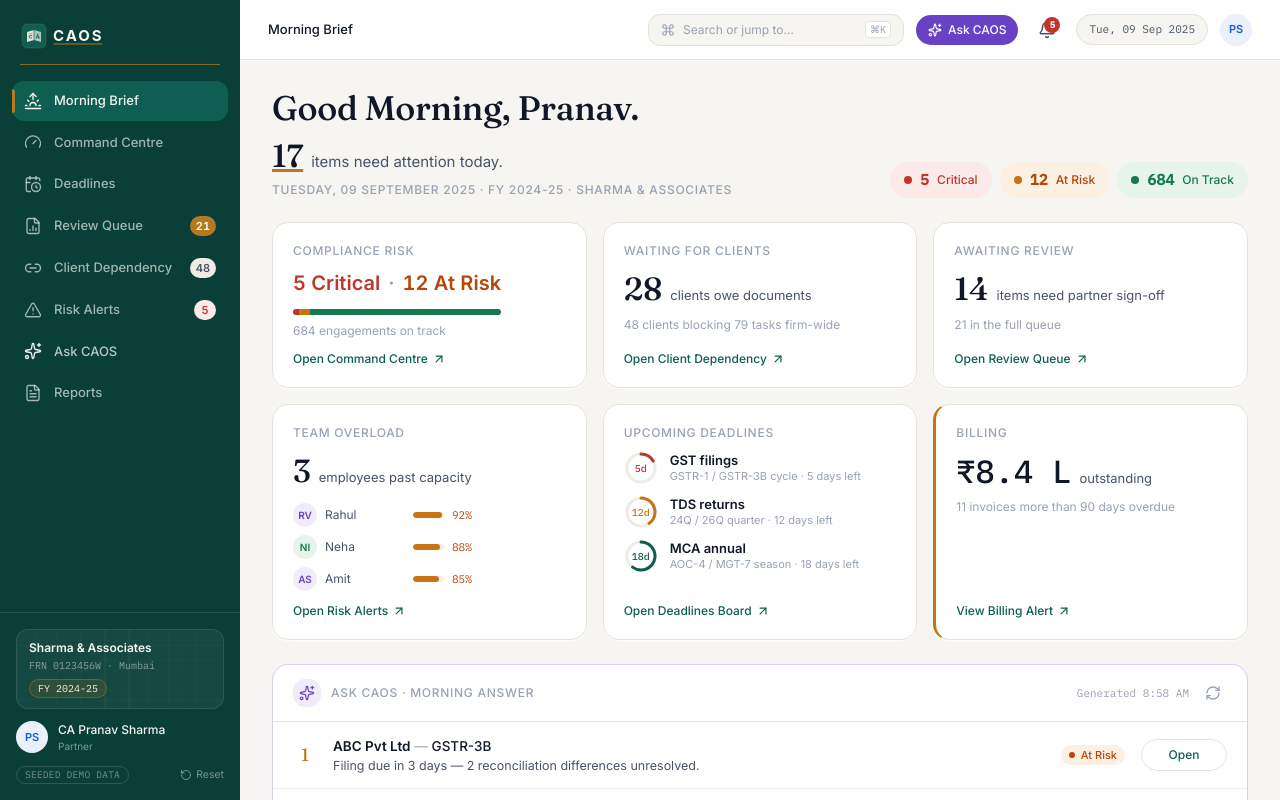
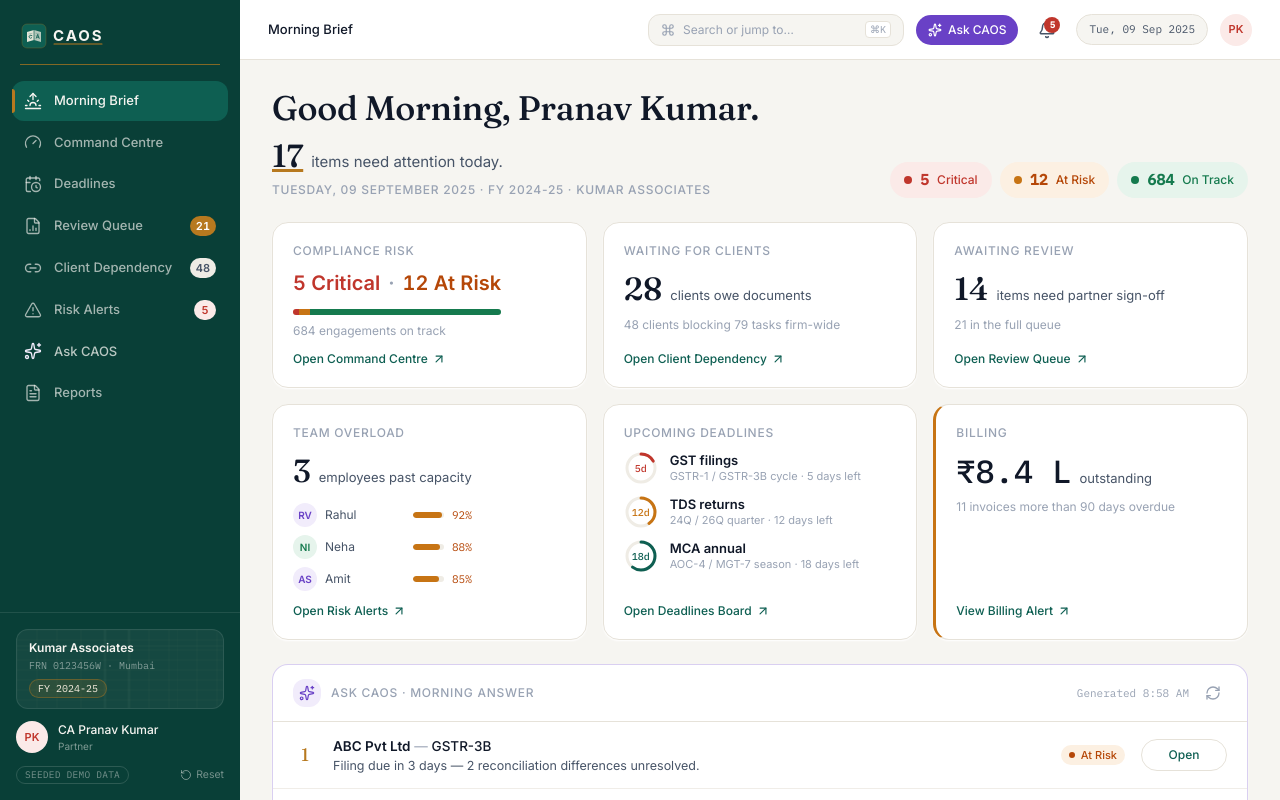
Before and after one commit to jhapran/caos, a React (Vite) app in the folder app/: page /brief in a window 1280 px wide. Shown: the top 800 px of the page. Built offline with nearby package versions, Linux system fonts and the light colour scheme.

Commit message:
Update references from 'CA Pranav Sharma' to 'CA Pranav Kumar' and change firm name to 'Kumar Associates' across multiple files for consistency

```diff
--- a/app/src/data/askCaos.ts
+++ b/app/src/data/askCaos.ts
@@ -17,7 +17,7 @@ export const ASK_FIXTURES: AskAnswer[] = [
         ['ABC Pvt Ltd', 'Aug 2025', '20 Sep 2025', 'Waiting for Client', 'Priya Nair'],
         ['Trident Pharma Pvt Ltd', 'Aug 2025', '20 Sep 2025', 'Ready to File', 'Priya Nair'],
         ['Vedant Alloys Pvt Ltd', 'Aug 2025', '20 Sep 2025', 'Preparation', 'Rahul Verma'],
-        ['LMN Ltd', 'Aug 2025', '20 Sep 2025', 'Ready to File', 'CA Pranav Sharma'],
+        ['LMN Ltd', 'Aug 2025', '20 Sep 2025', 'Ready to File', 'CA Pranav Kumar'],
         ['Kaveri Textiles Pvt Ltd', 'Aug 2025', '20 Sep 2025', 'Preparation', 'Rahul Verma'],
       ],
     },
@@ -71,7 +71,7 @@ export const ASK_FIXTURES: AskAnswer[] = [
       columns: ['Client', 'Compliance', 'Period', 'Due', 'Owner'],
       rows: [
         ['Trident Pharma Pvt Ltd', 'GSTR-3B', 'Aug 2025', '20 Sep 2025', 'Priya Nair'],
-        ['LMN Ltd', 'GSTR-3B', 'Aug 2025', '20 Sep 2025', 'CA Pranav Sharma'],
+        ['LMN Ltd', 'GSTR-3B', 'Aug 2025', '20 Sep 2025', 'CA Pranav Kumar'],
         ['Sapphire Software Solutions', 'GSTR-1', 'Aug 2025', '11 Sep 2025', 'Rahul Verma'],
         ['Astra Cloud Technologies', 'GSTR-1', 'Aug 2025', '11 Sep 2025', 'Rahul Verma'],
         ['Quickmed Diagnostics Pvt Ltd', 'GSTR-1', 'Aug 2025', '11 Sep 2025', 'Priya Nair'],
@@ -90,7 +90,7 @@ export const ASK_FIXTURES: AskAnswer[] = [
       columns: ['Severity', 'Alert', 'Owner', 'Recommended action'],
       rows: [
         ['Critical', 'GSTR-1 overdue for 3 clients', 'Priya Nair', 'Escalation reminder + reassign prep'],
-        ['Critical', '9 tax audits due 30 Sep', 'CA Pranav Sharma', 'Rebalance workload across team'],
+        ['Critical', '9 tax audits due 30 Sep', 'CA Pranav Kumar', 'Rebalance workload across team'],
         ['High', 'ABC Pvt Ltd blocking 7 tasks', 'Priya Nair', 'Escalate to client CFO'],
         ['Medium', 'Advance Tax Q2 due 15 Sep (6 clients)', 'Rahul Verma', 'Send challan-ready computations'],
         ['Low', 'MCA annual filings season starting', 'Neha Iyer', 'Schedule 5 AGMs before 25 Sep'],
@@ -112,7 +112,7 @@ export const ASK_FIXTURES: AskAnswer[] = [
         ['Rahul Verma', '288', '52', '4', 'Heavy'],
         ['Neha Iyer', '226', '38', '2', 'Moderate'],
         ['Amit Shah', '214', '31', '2', 'Moderate'],
-        ['CA Pranav Sharma', '128', '18', '1', 'Reviews only'],
+        ['CA Pranav Kumar', '128', '18', '1', 'Reviews only'],
       ],
     },
     followUps: ['Reassign 2 audits to Amit Shah', 'Show Priya Nair’s at-risk items', 'Export workload report'],
@@ -131,7 +131,7 @@ export const FALLBACK_ANSWER: Omit<AskAnswer, 'question'> = {
     rows: [
       ['ABC Pvt Ltd', 'GSTR-1', '11 Sep 2025', 'Not Started', 'Priya Nair'],
       ['PQR Industries', 'Tax Audit', '30 Sep 2025', 'Preparation', 'Priya Nair'],
-      ['LMN Ltd', 'Advance Tax', '15 Sep 2025', 'Waiting for Client', 'CA Pranav Sharma'],
+      ['LMN Ltd', 'Advance Tax', '15 Sep 2025', 'Waiting for Client', 'CA Pranav Kumar'],
       ['Vedant Alloys Pvt Ltd', 'GSTR-3B', '20 Sep 2025', 'Preparation', 'Rahul Verma'],
     ],
   },
--- a/app/src/data/clients.ts
+++ b/app/src/data/clients.ts
@@ -1,14 +1,14 @@
 import type { Client, Firm } from './types';
 
 export const FIRM: Firm = {
-  name: 'Sharma & Associates, Chartered Accountants',
-  shortName: 'Sharma & Associates',
+  name: 'Kumar Associates, Chartered Accountants',
+  shortName: 'Kumar Associates',
   frn: '0123456W',
   city: 'Mumbai',
   fy: 'FY 2024-25',
   ay: 'AY 2025-26',
   team: [
-    { id: 'u-pranav', name: 'CA Pranav Sharma', initials: 'PS', role: 'Partner' },
+    { id: 'u-pranav', name: 'CA Pranav Kumar', initials: 'PK', role: 'Partner' },
     { id: 'u-priya', name: 'Priya Nair', initials: 'PN', role: 'Manager' },
     { id: 'u-rahul', name: 'Rahul Verma', initials: 'RV', role: 'Senior Associate' },
     { id: 'u-neha', name: 'Neha Iyer', initials: 'NI', role: 'Associate' },
--- a/app/src/data/store.tsx
+++ b/app/src/data/store.tsx
@@ -75,7 +75,7 @@ export function DemoStoreProvider({ children }: { children: ReactNode }) {
       const base = REVIEW_ITEMS.find((r) => r.id === id);
       const comments = [...(prev?.comments ?? base?.comments ?? [])];
       if (comment) {
-        comments.push({ at: new Date().toISOString(), by: 'CA Pranav Sharma', text: comment });
+        comments.push({ at: new Date().toISOString(), by: 'CA Pranav Kumar', text: comment });
       }
       return { ...s, reviewOverlay: { ...s.reviewOverlay, [id]: { status: 'approved', comments } } };
     });
@@ -86,7 +86,7 @@ export function DemoStoreProvider({ children }: { children: ReactNode }) {
       const prev = s.reviewOverlay[id];
       const base = REVIEW_ITEMS.find((r) => r.id === id);
       const comments = [...(prev?.comments ?? base?.comments ?? [])];
-      comments.push({ at: new Date().toISOString(), by: 'CA Pranav Sharma', text: comment || 'Returned for rework.' });
+      comments.push({ at: new Date().toISOString(), by: 'CA Pranav Kumar', text: comment || 'Returned for rework.' });
       return { ...s, reviewOverlay: { ...s.reviewOverlay, [id]: { status: 'returned', comments } } };
     });
   }, []);
@@ -97,7 +97,7 @@ export function DemoStoreProvider({ children }: { children: ReactNode }) {
     const reminder: Reminder = {
       sentAt: new Date().toISOString(),
       channel,
-      by: 'CA Pranav Sharma',
+      by: 'CA Pranav Kumar',
     };
     setState((s) => ({
       ...s,
--- a/app/src/pages/ComplianceDetail.tsx
+++ b/app/src/pages/ComplianceDetail.tsx
@@ -372,7 +372,7 @@ function ComplianceDetailInner({ id }: { id: string }) {
   const addNote = () => {
     const text = draft.trim();
     if (!text) return;
-    const note = { at: demoNowIso(notes.length), by: 'CA Pranav Sharma', text };
+    const note = { at: demoNowIso(notes.length), by: 'CA Pranav Kumar', text };
     setNotes((n) => [...n, note]);
     setLocalEvents((ev) => [...ev, { at: note.at, kind: 'note', text: `Note added by ${note.by}` }]);
     setDraft('');
--- a/app/src/pages/DeadlineClients.tsx
+++ b/app/src/pages/DeadlineClients.tsx
@@ -186,7 +186,7 @@ function DeadlineClientsInner({ id }: { id: string }) {
       for (const r of selectedRows) {
         next[r.client.id] = [
           ...(next[r.client.id] ?? []),
-          { sentAt: now, channel: 'Email', by: 'CA Pranav Sharma' },
+          { sentAt: now, channel: 'Email', by: 'CA Pranav Kumar' },
         ];
       }
       return next;
--- a/app/src/pages/alerts/alertContent.ts
+++ b/app/src/pages/alerts/alertContent.ts
@@ -90,7 +90,7 @@ export const ALERT_CONTENT: AlertContent[] = [
     rule: 'workload-threshold',
     detectedAt: 'Detected 06:40',
     bodyStrong: '117%',
-    bodyText: 'of review capacity — Pranav has 9 items queued for more than 2 days.',
+    bodyText: 'of review capacity — Pranav Kumar has 9 items queued for more than 2 days.',
     entities: [
       { clientId: 'c-lmn', risk: 71, missing: 'FS sign-off' },
       { clientId: 'c-trident', risk: 66, missing: 'Tax audit review' },
@@ -101,11 +101,11 @@ export const ALERT_CONTENT: AlertContent[] = [
     icon: Scale,
     primaryAction: { label: 'Rebalance', kind: 'drawer' },
     why: [
-      { icon: Scale, text: 'Pranav is at 117% of review capacity — the firm threshold is 110%.' },
+      { icon: Scale, text: 'Pranav Kumar is at 117% of review capacity — the firm threshold is 110%.' },
       { icon: Clock3, text: '9 review items have been queued for more than 2 days.' },
       { icon: TrendingUp, text: 'Priya Nair is at 72% capacity — rebalancing clears the queue in 1.5 days.' },
     ],
-    recommendation: 'Reassign 5 queued reviews to Priya Nair and 2 to Rahul Verma to bring Pranav under 90%.',
+    recommendation: 'Reassign 5 queued reviews to Priya Nair and 2 to Rahul Verma to bring Pranav Kumar under 90%.',
   },
   {
     id: 'a-03',
@@ -253,12 +253,12 @@ export const RESOLVED_ALERTS: ResolvedAlert[] = [
   { id: 'ra-03', title: 'PF return late for 2 months — Quickmed', resolvedBy: 'Neha Iyer', resolvedOn: '02 Sep' },
   { id: 'ra-04', title: 'Director KYC pending — Crestpoint Realty', resolvedBy: 'Amit Shah', resolvedOn: '01 Sep' },
   { id: 'ra-05', title: 'Advance tax shortfall Q1 — Astra Cloud', resolvedBy: 'Priya Nair', resolvedOn: '30 Aug' },
-  { id: 'ra-06', title: 'GSTR-1 late fee exposure — 5 clients', resolvedBy: 'CA Pranav Sharma', resolvedOn: '28 Aug' },
+  { id: 'ra-06', title: 'GSTR-1 late fee exposure — 5 clients', resolvedBy: 'CA Pranav Kumar', resolvedOn: '28 Aug' },
   { id: 'ra-07', title: 'Audit confirmation pending — Trident Pharma', resolvedBy: 'Rahul Verma', resolvedOn: '26 Aug' },
   { id: 'ra-08', title: 'DSC expired — Orion Packaging', resolvedBy: 'Neha Iyer', resolvedOn: '22 Aug' },
   { id: 'ra-09', title: 'Books not closed Q1 — Blue Lotus Hotels', resolvedBy: 'Amit Shah', resolvedOn: '19 Aug' },
   { id: 'ra-10', title: '26AS mismatch — Rajhans Jewellers', resolvedBy: 'Priya Nair', resolvedOn: '15 Aug' },
-  { id: 'ra-11', title: 'Invoice ageing > 60d — 6 clients', resolvedBy: 'CA Pranav Sharma', resolvedOn: '11 Aug' },
+  { id: 'ra-11', title: 'Invoice ageing > 60d — 6 clients', resolvedBy: 'CA Pranav Kumar', resolvedOn: '11 Aug' },
   { id: 'ra-12', title: 'MGT-7 AGM date unconfirmed — Kaveri Textiles', resolvedBy: 'Neha Iyer', resolvedOn: '08 Aug' },
 ];
 
--- a/app/src/pages/ask/Turn.tsx
+++ b/app/src/pages/ask/Turn.tsx
@@ -100,7 +100,7 @@ function Supplement({ answer }: { answer: AskAnswer }) {
         <CapacityBar name="Rahul Verma" pct={84} tone="amber" />
         <CapacityBar name="Neha Iyer" pct={63} tone="brand" />
         <CapacityBar name="Amit Shah" pct={58} tone="brand" />
-        <CapacityBar name="CA Pranav Sharma" pct={35} tone="brand" />
+        <CapacityBar name="CA Pranav Kumar" pct={35} tone="brand" />
       </motion.div>
     );
   }
--- a/app/src/pages/brief/GreetingBand.tsx
+++ b/app/src/pages/brief/GreetingBand.tsx
@@ -18,7 +18,7 @@ const POSTURE = [
   { key: 'on-track', label: 'On Track', value: 684, dot: 'bg-success', chip: 'bg-success-soft text-success' },
 ];
 
-const GREETING_WORDS = ['Good', 'Morning,', 'Pranav.'];
+const GREETING_WORDS = ['Good', 'Morning,', 'Pranav Kumar.'];
 
 /** Section 1 — greeting band: editorial greeting + attention count + posture chips. */
 export default function GreetingBand() {
@@ -27,7 +27,7 @@ export default function GreetingBand() {
   return (
     <section aria-label="Morning greeting" className="flex flex-wrap items-end justify-between gap-x-8 gap-y-5">
       <div>
-        <h1 className="text-display text-ink" aria-label="Good Morning, Pranav.">
+        <h1 className="text-display text-ink" aria-label="Good Morning, Pranav Kumar.">
           {GREETING_WORDS.map((word, i) => (
             <motion.span
               key={word}
--- a/app/src/pages/dependency/dependencyModel.ts
+++ b/app/src/pages/dependency/dependencyModel.ts
@@ -109,7 +109,7 @@ export function nextDueLabel(clientId: string): string {
 
 export function buildReminderMessage(clientName: string, docs: string[], clientId: string): string {
   const list = (docs.length > 0 ? docs : ['pending information']).map((d) => `• ${d}`).join('\n');
-  return `Namaste ${clientName} team,\n\nGentle reminder from Sharma & Associates — we are awaiting the following to keep your filings on track:\n\n${list}\n\nPlease share by ${nextDueLabel(clientId)}. You can reply on this thread or WhatsApp the documents directly.\n\n— CA Pranav Sharma`;
+  return `Namaste ${clientName} team,\n\nGentle reminder from Kumar Associates — we are awaiting the following to keep your filings on track:\n\n${list}\n\nPlease share by ${nextDueLabel(clientId)}. You can reply on this thread or WhatsApp the documents directly.\n\n— CA Pranav Kumar`;
 }
 
 export function averageWait(clients: DependencyClient[]): number {
--- a/app/src/pages/landing/FinalCTA.tsx
+++ b/app/src/pages/landing/FinalCTA.tsx
@@ -56,7 +56,7 @@ export default function FinalCTA({ onEnter }: { onEnter: (e: React.MouseEvent) =
           transition={{ duration: 0.7, delay: 0.2, ease: 'easeOut' }}
           className="mx-auto mt-4 max-w-lg text-[15px] leading-7 text-paper/65"
         >
-          Explore the Firm Command Centre with realistic data for Sharma &amp; Associates.
+          Explore the Firm Command Centre with realistic data for Kumar Associates.
         </motion.p>
         <motion.div
           initial={{ opacity: 0, y: 20 }}
--- a/app/src/pages/reports/ReportSheet.tsx
+++ b/app/src/pages/reports/ReportSheet.tsx
@@ -20,7 +20,7 @@ const EXCEPTIONS: { client: string; reason: string; owner: string }[] = [
   { client: 'ABC Pvt Ltd', reason: 'GSTR-3B blocked — GSTR-2A reco + bank statements pending 12 days', owner: 'Priya Nair' },
   { client: 'PQR Industries', reason: 'Tax audit TB tie-out waiting on trial balance; DSC expires in 9 days', owner: 'Priya Nair' },
   { client: 'XYZ LLP', reason: 'TDS 26Q preparation stalled — Form 16A and challans missing', owner: 'Rahul Verma' },
-  { client: 'RST Pvt Ltd', reason: 'Receivable ₹1.2 L at 118 days; engagement letter unsigned', owner: 'CA Pranav Sharma' },
+  { client: 'RST Pvt Ltd', reason: 'Receivable ₹1.2 L at 118 days; engagement letter unsigned', owner: 'CA Pranav Kumar' },
   { client: 'LMN Ltd', reason: 'Advance tax Q2 computation unconfirmed — estimated income not shared', owner: 'Rahul Verma' },
 ];
 
--- a/app/src/pages/review/Inspector.tsx
+++ b/app/src/pages/review/Inspector.tsx
@@ -136,7 +136,7 @@ export default function Inspector({ item, onApprove, onReturn, onReassign, retur
     if (!note.trim()) return;
     setLocalNotes((m) => ({
       ...m,
-      [item.id]: [...(m[item.id] ?? []), { by: 'CA Pranav Sharma', text: note.trim() }],
+      [item.id]: [...(m[item.id] ?? []), { by: 'CA Pranav Kumar', text: note.trim() }],
     }));
     setNote('');
   };
```
Also changed, not shown: 1 other file (tests, documents, lock files or other folders).
